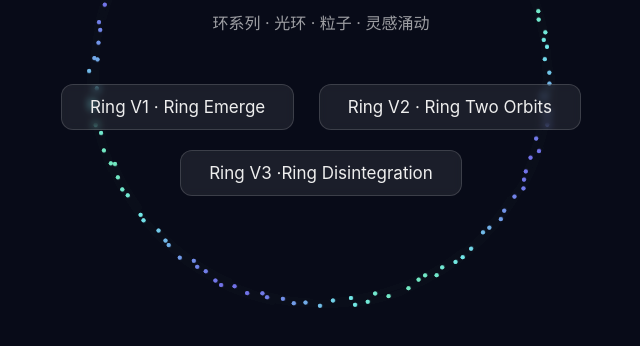
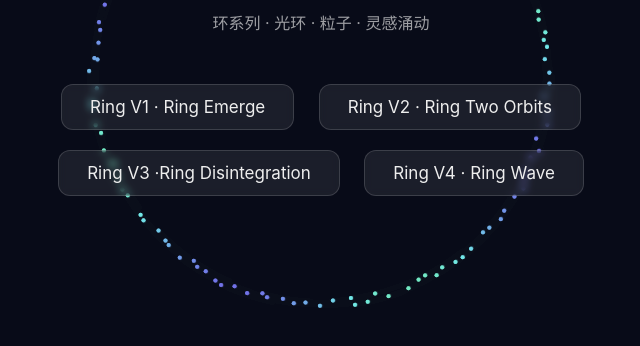
Before and after one commit to moonstarlinda/Digital_Playground, a plain HTML site: page works/ring_of_ideas_index.html in a window 1280 px wide. Shown: the part 324-670 px from the top of the page, without its empty margins (319-959 px from the left). Drawn offline with Linux system fonts and the light colour scheme.

Commit message:
Add Ring V4 button to the index page
Added a new button for 'Ring V4 · Ring Wave' to the index.

```diff
--- a/works/ring_of_ideas_index.html
+++ b/works/ring_of_ideas_index.html
@@ -75,6 +75,7 @@
     <a href="ring_play.html" class="btn">Ring V1 · Ring Emerge</a>
     <a href="ring_two_orbits_v2.html" class="btn">Ring V2 · Ring Two Orbits</a>
     <a href="ring_release.html" class="btn">Ring V3 ·Ring Disintegration</a>
+    <a href="ring_wave.html" class="btn">Ring V4 · Ring Wave</a>
 </div>
 
 <script>
```
